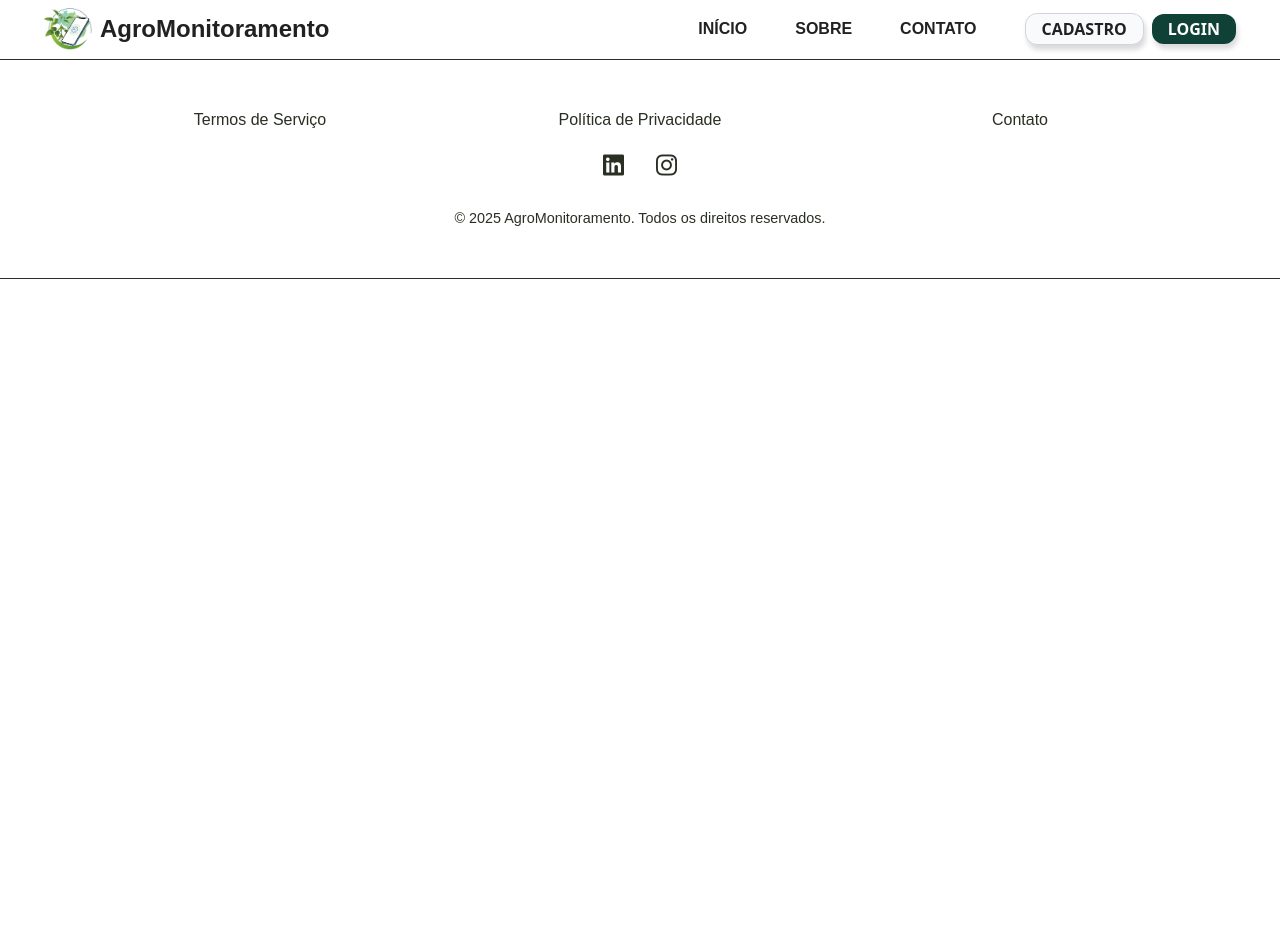
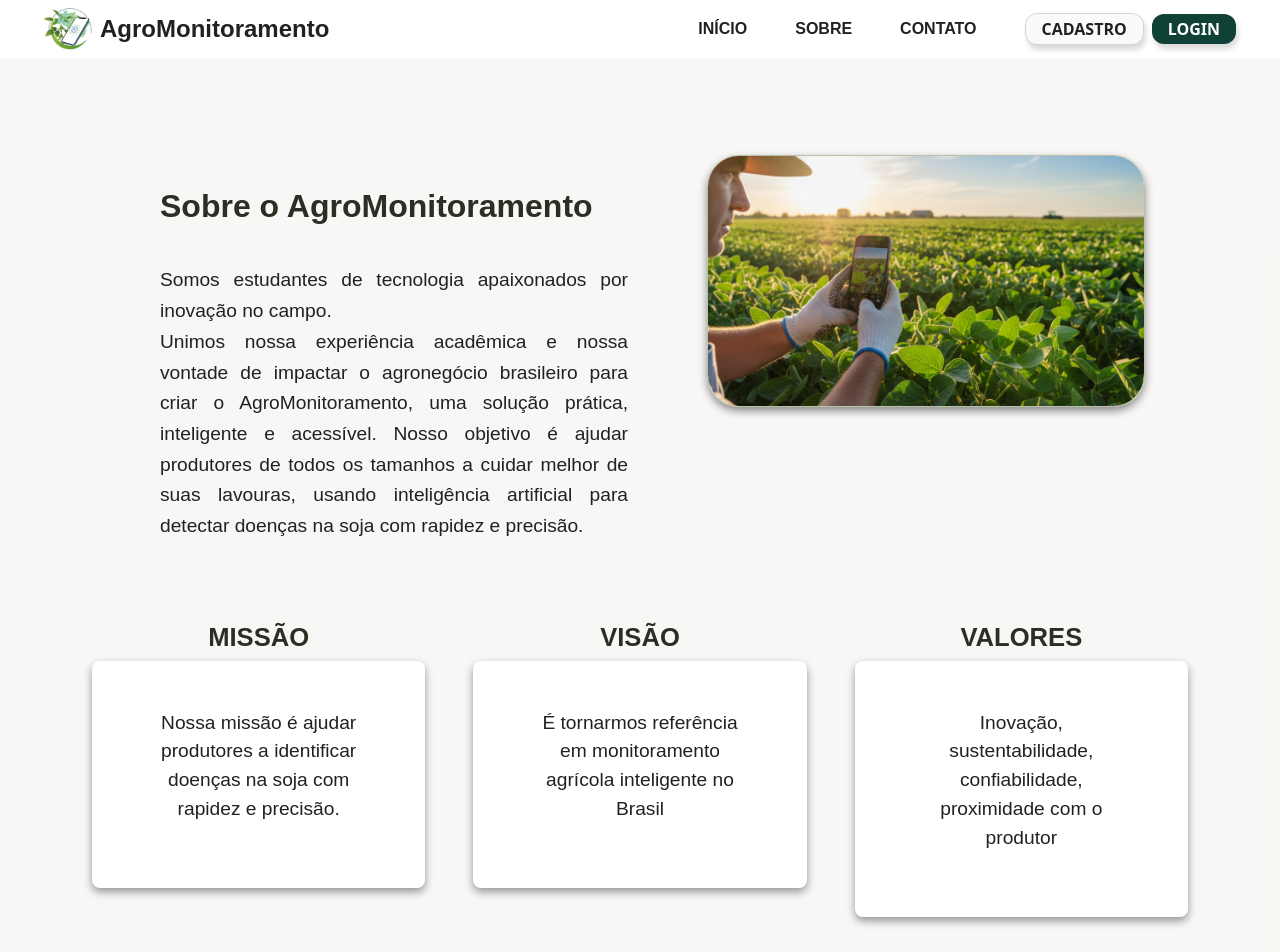
Before and after one commit to camilamariano10/FrontendAgromonitoramento, an Angular app: page /sobre in a window 1280 px wide. Shown: the top 952 px of the page. Before the commit the page ends 800 px from the top, so only its background shows below. Built offline with nearby package versions, Linux system fonts and the light colour scheme.

Commit message:
Atualização do botão da Landing Page e desenvolvimento da pagina sobre

```diff
--- a/src/app/pages/home/home.html
+++ b/src/app/pages/home/home.html
@@ -1,81 +1,81 @@
-<section class="content">
-  <div class="hero-section text-center d-flex flex-column justify-content-center align-items-center">
-    <h1 class="h1-title">Doenças na Soja com <span class="h1-type2">Inteligência Artificial</span></h1>
-    <p class="subtitle">Envie uma foto pelo WhatsApp e receba em segundos um diagnóstico preciso sobre a saúde da sua plantação.</p>
-    <button class="btn btn-primary mt-4">COMECE AQUI</button>
+<section class="content"> <!-- Hero Section -->
+  <div class="hero-section text-center d-flex flex-column justify-content-center align-items-center"> <!-- Centraliza o conteúdo -->
+    <h1 class="h1-title">Doenças na Soja com <span class="h1-type2">Inteligência Artificial</span></h1> <!-- Título principal -->
+    <p class="subtitle">Envie uma foto pelo WhatsApp e receba em segundos um diagnóstico preciso sobre a saúde da sua plantação.</p> <!-- Subtítulo -->
+    <button class="btn btn-primary mt-4">COMECE AQUI!</button> <!-- Botão de ação -->
 
   </div>
-  <div class="container my-5">
-  <h2 class="h2-title text-center mb-4">Como Funciona</h2>
-  <div class="row text-center">
-    <div class="col-lg-4 col-md-4 col-sm-12 mb-3">
-      <a class="icon-type1 fs-3 mx-2">
-          <i class="fa-solid fa-camera"></i>
+  <div class="container my-5"> <!-- Container para o conteúdo principal -->
+  <h2 class="h2-title text-center mb-4">Como Funciona</h2> <!-- Título da seção -->
+  <div class="row text-center"> <!-- Linha para os passos -->
+    <div class="col-lg-4 col-md-4 col-sm-12 mb-3"> <!-- Coluna para cada passo -->
+      <a class="icon-type1 fs-3 mx-2"> <!-- Ícone do passo -->
+          <i class="fa-solid fa-camera"></i> <!-- Ícone de câmera -->
         </a>
-      <h4>1. Tire a Foto</h4>
-      <p>Fotografe a folha da soja com seu celular e envie pelo WhatsApp</p>
+      <h4>1. Tire a Foto</h4> <!-- Título do passo -->
+      <p>Fotografe a folha da soja com seu celular e envie pelo WhatsApp</p> <!-- Descrição do passo -->
     </div>
-    <div class="col-lg-4 col-md-4 col-sm-12 mb-3">
-      <a class="icon-type1 fs-3 mx-2">
-          <i class="fa-solid fa-magnifying-glass"></i>
+    <div class="col-lg-4 col-md-4 col-sm-12 mb-3"> <!-- Coluna para cada passo -->
+      <a class="icon-type1 fs-3 mx-2"> <!-- Ícone do passo -->
+          <i class="fa-solid fa-magnifying-glass"></i> <!-- Ícone de lupa -->
         </a>
-      <h4>2. IA Analisa</h4>
-      <p>Nossa inteligência artificial processa a imagem em segundos</p>
+      <h4>2. IA Analisa</h4> <!-- Título do passo -->
+      <p>Nossa inteligência artificial processa a imagem em segundos</p> <!-- Descrição do passo -->
     </div>
-    <div class="col-lg-4 col-md-4 col-sm-12 mb-3">
-      <a class="icon-type1 fs-3 mx-2">
-          <i class="fa-solid fa-file-lines"></i>
+    <div class="col-lg-4 col-md-4 col-sm-12 mb-3"> <!-- Coluna para cada passo -->
+      <a class="icon-type1 fs-3 mx-2"> <!-- Ícone do passo -->
+          <i class="fa-solid fa-file-lines"></i> <!-- Ícone de relatório -->
         </a>
-      <h4>3. Receba o Relatório</h4>
-      <p>Obtenha um diagnóstico detalhado e recomendações dde tratamento</p>
+      <h4>3. Receba o Relatório</h4> <!-- Título do passo -->
+      <p>Obtenha um diagnóstico detalhado e recomendações de tratamento</p> <!-- Descrição do passo -->
     </div>
   </div>
-  <h2 class="h2-title text-center mb-4">Benefícios</h2>
-  <div class="row text-left">
-    <div class="col-lg-6 col-md-6 col-sm-12 mb-3">
-      <div class="feature-box">
+  <h2 class="h2-title text-center mb-4">Benefícios</h2> <!-- Título da seção -->
+  <div class="row text-left"> <!-- Linha para os benefícios -->
+    <div class="col-lg-6 col-md-6 col-sm-12 mb-3"> <!-- Coluna para cada benefício -->
+      <div class="feature-box"> <!-- Caixa de benefício -->
         <h4>
-        <a class="icon-type2 fs-3 mx-2">
-          <i class="fa-regular fa-circle-check"></i>
+        <a class="icon-type2 fs-3 mx-2"> <!-- Ícone do benefício -->
+          <i class="fa-regular fa-circle-check"></i> <!-- Ícone de check -->
         </a>
-        Precisão de 95%</h4>
-        <p>Nossa IA foi treinada com milhares de imagens para garantir diagnósticos precisos</p>
+        Precisão de 95%</h4> <!-- Título do benefício -->
+        <p>Nossa IA foi treinada com milhares de imagens para garantir diagnósticos precisos</p> <!-- Descrição do benefício -->
         </div>
     </div>
-    <div class="col-lg-6 col-md-6 col-sm-12 mb-3">
-      <div class="feature-box">
+    <div class="col-lg-6 col-md-6 col-sm-12 mb-3"> <!-- Coluna para cada benefício -->
+      <div class="feature-box"> <!-- Caixa de benefício -->
         <h4>
-        <a class="icon-type2 fs-3 mx-2">
-          <i class="fa-solid fa-square-poll-vertical"></i>
+        <a class="icon-type2 fs-3 mx-2"> <!-- Ícone do benefício -->
+          <i class="fa-solid fa-square-poll-vertical"></i> <!-- Ícone de gráfico -->
         </a>
-        Resultado em Segundos</h4>
-        <p>Análise instantânea que economiza tempo e acelera a tomada de decisões</p>
+        Resultado em Segundos</h4> <!-- Título do benefício -->
+        <p>Análise instantânea que economiza tempo e acelera a tomada de decisões</p> <!-- Descrição do benefício -->
         </div>
     </div>
-    <div class="col-lg-6 col-md-6 col-sm-12 mb-3">
-      <div class="feature-box">
+    <div class="col-lg-6 col-md-6 col-sm-12 mb-3"> <!-- Coluna para cada benefício -->
+      <div class="feature-box"> <!-- Caixa de benefício -->
         <h4>
-        <a class="icon-type2 fs-3 mx-2">
-          <i class="fa-solid fa-dollar-sign"></i>
+        <a class="icon-type2 fs-3 mx-2"> <!-- Ícone do benefício -->
+          <i class="fa-solid fa-dollar-sign"></i> <!-- Ícone de dólar -->
         </a>
-        Redução de Perdas</h4>
-        <p>Análise instantânea que economiza tempo e acelera a tomada de decisões</p>
+        Redução de Perdas</h4> <!-- Título do benefício -->
+        <p>Análise instantânea que economiza tempo e acelera a tomada de decisões</p> <!-- Descrição do benefício -->
         </div>
     </div>
-    <div class="col-lg-6 col-md-6 col-sm-12 mb-3">
-      <div class="feature-box">
+    <div class="col-lg-6 col-md-6 col-sm-12 mb-3"> <!-- Coluna para cada benefício -->
+      <div class="feature-box"> <!-- Caixa de benefício -->
         <h4>
-        <a class="icon-type2 fs-3 mx-2">
-          <i class="fa-brands fa-whatsapp"></i>
+        <a class="icon-type2 fs-3 mx-2"> <!-- Ícone do benefício -->
+          <i class="fa-brands fa-whatsapp"></i> <!-- Ícone do WhatsApp -->
         </a>
-        Uso pelo WhatsApp</h4>
-        <p>Análise instantânea que economiza tempo e acelera a tomada de decisões</p>
-        </div>
-    </div>
-    </div>
+        Uso pelo WhatsApp</h4> <!-- Título do benefício -->
+        <p>Análise instantânea que economiza tempo e acelera a tomada de decisões</p> <!-- Descrição do benefício -->
+        </div> <!-- Fim da caixa de benefício -->
+    </div> <!-- Fim da coluna do benefício -->
+    </div><!-- Fim da linha de benefícios -->
 
-</div>
+</div> <!-- Fim do container principal -->
 
 
 
-</section>
+</section> <!-- Fim da seção de conteúdo -->
--- a/src/app/pages/sobre/sobre-routing-module.ts
+++ b/src/app/pages/sobre/sobre-routing-module.ts
@@ -1,7 +1,11 @@
 import { NgModule } from '@angular/core';
 import { RouterModule, Routes } from '@angular/router';
+import { Sobre } from './sobre';
 
-const routes: Routes = [];
+const routes: Routes = [{
+  path: '', // Rota padrão para o módulo Sobre
+  component: Sobre // Define o componente Sobre para esta rota
+}];
 
 @NgModule({
   imports: [RouterModule.forChild(routes)],
--- a/src/app/pages/sobre/sobre.css
+++ b/src/app/pages/sobre/sobre.css
@@ -0,0 +1,55 @@
+/* Seção Principal */
+.body-sobre { /* Estilização do corpo da página sobre */
+  background-color: #d9d4c730; /* Cor de fundo com transparência */
+  padding: 5rem; /* Espaçamento interno */
+}
+.h2-title { /* Estilização do título principal */
+  font-family: Arial, Helvetica, sans-serif; /* Fonte Arial */
+  font-size: 2rem; /* Tamanho da fonte */
+  font-weight: bold; /* Negrito */
+  color: #2A2F23; /* Cor do texto */
+  padding: 2rem 0rem 0rem 5rem; /* Espaçamento interno */
+}
+
+.text-content p { /* Estilização do parágrafo */
+  font-family: Arial, Helvetica, sans-serif; /* Fonte Arial */
+  font-size: 1.2rem; /* Tamanho da fonte */
+  line-height: 1.6; /* Altura da linha */
+  color: #212121; /* Cor do texto */
+  padding: 2rem 0rem 0rem 5rem; /* Espaçamento interno */
+  text-align: justify; /* Justificação do texto */
+}
+
+.sobre-image { /* Estilização da imagem */
+  border-radius: 2rem; /* Bordas arredondadas */
+  box-shadow: 0 4px 9px rgba(0, 0, 0, 0.45); /* Sombra */
+  border: 0.5px solid #B7C2A8; /* Borda */
+  max-width: 80%; /* Largura máxima */
+  height: auto; /* Altura automática */
+
+}
+
+/* Seção de Missão, Visão, Valores */
+.value-box { /* Estilização das caixas de valores */
+  background-color: #ffffff; /* Cor de fundo branca */
+  border-radius: 8px; /* Bordas arredondadas */
+  padding: 3rem 3.5rem; /* Espaçamento interno */
+  box-shadow: 0 4px 8px rgba(0, 0, 0, 0.4); /* Sombra */
+  margin-bottom: 1rem; /* Espaçamento inferior */
+}
+
+.value-title { /* Estilização do título das caixas de valores */
+  font-family: Arial, Helvetica, sans-serif; /* Fonte Arial */
+  font-size: 1.6rem; /* Tamanho da fonte */
+  font-weight: bold; /* Negrito */
+  text-transform: uppercase; /* Texto em maiúsculas */
+  color: #2A2F23; /* Cor do texto */
+}
+
+.value-box p { /* Estilização do parágrafo dentro das caixas de valores */
+  font-size: 1rem; /* Tamanho da fonte */
+  font-family: Arial, Helvetica, sans-serif; /* Fonte Arial */
+  font-size: 1.2rem; /* Tamanho da fonte */
+  text-align: center; /* Centralização do texto */
+  color: #212121; /* Cor do texto */
+}
--- a/src/app/pages/sobre/sobre.html
+++ b/src/app/pages/sobre/sobre.html
@@ -1 +1,42 @@
-<p>sobre works!</p>
+<body class="body-sobre"> <!-- Classe específica para a página Sobre -->
+<section class="content"> <!-- Seção de conteúdo -->
+
+ <div class="row align-items-start mt-3"> <!-- Linha para o conteúdo -->
+    <div class="col-lg-6 col-md-12 text-content"> <!-- Coluna para o texto -->
+      <h2 class="h2-title">Sobre o AgroMonitoramento</h2> <!-- Título principal -->
+      <p>
+        Somos estudantes de tecnologia apaixonados por inovação no campo. <br/>
+        Unimos nossa experiência acadêmica e nossa vontade de impactar o agronegócio brasileiro para criar o AgroMonitoramento, uma solução prática, inteligente e acessível. Nosso objetivo é ajudar produtores de todos os tamanhos a cuidar melhor de suas lavouras, usando inteligência artificial para detectar doenças na soja com rapidez e precisão.
+      </p>
+      </div>
+        <div class="col-lg-6 col-md-12 text-center pl-lg-5"> <!-- Coluna para a imagem -->
+            <img src="assets/farmer_AI2.png" alt="Homem usando um celular no campo" class="sobre-image img-fluid"> <!-- Imagem responsiva -->
+          </div>
+  </div>
+</section>
+
+<section class="container my-5"> <!-- Seção para Missão, Visão e Valores -->
+  <div class="row text-center mb-4 gx-5"> <!-- Linha para os valores -->
+    <div class="col-lg-4 col-md-4 col-sm-12 my-3"> <!-- Coluna para cada valor -->
+      <h2 class="value-title">MISSÃO</h2> <!-- Título do valor -->
+      <div class="value-box"> <!-- Caixa do valor -->
+        <p>Nossa missão é ajudar produtores a identificar doenças na soja com rapidez e precisão.</p> <!-- Descrição do valor -->
+      </div>
+    </div>
+
+    <div class="col-lg-4 col-md-4 col-sm-12 my-3"> <!-- Coluna para cada valor -->
+      <h2 class="value-title">VISÃO</h2> <!-- Título do valor -->
+      <div class="value-box"> <!-- Caixa do valor -->
+        <p>É tornarmos referência em monitoramento agrícola inteligente no Brasil</p> <!-- Descrição do valor -->
+      </div>
+    </div>
+
+    <div class="col-lg-4 col-md-4 col-sm-12 my-3"> <!-- Coluna para cada valor -->
+      <h2 class="value-title">VALORES</h2> <!-- Título do valor -->
+      <div class="value-box"> <!-- Caixa do valor -->
+        <p>Inovação, sustentabilidade, confiabilidade, proximidade com o produtor</p> <!-- Descrição do valor -->
+      </div>
+    </div>
+  </div>
+</section> <!-- Fim da seção Missão, Visão e Valores -->
+</body> <!-- Fim do corpo da página -->
```
Also changed, not shown: src/app/pages/home/home.css (+16 -0 lines), public/assets/farmer_AI2.png (added), public/assets/farmer_IA.png (deleted).
